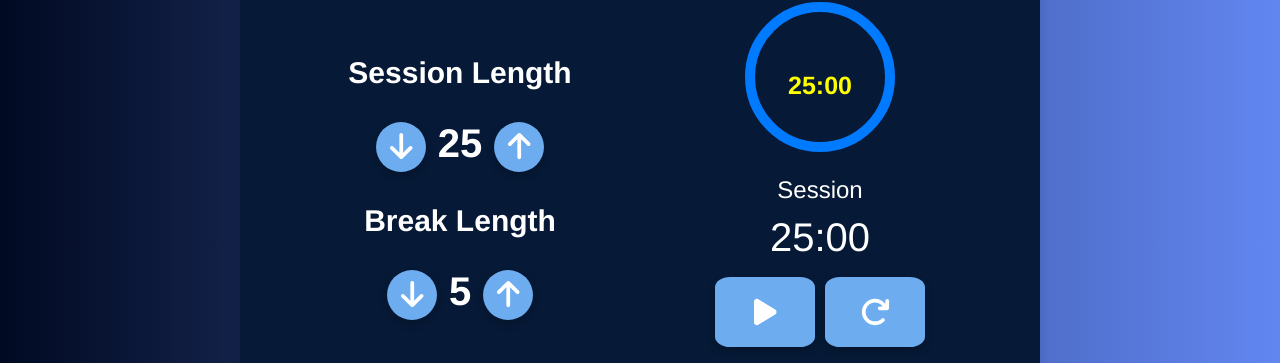
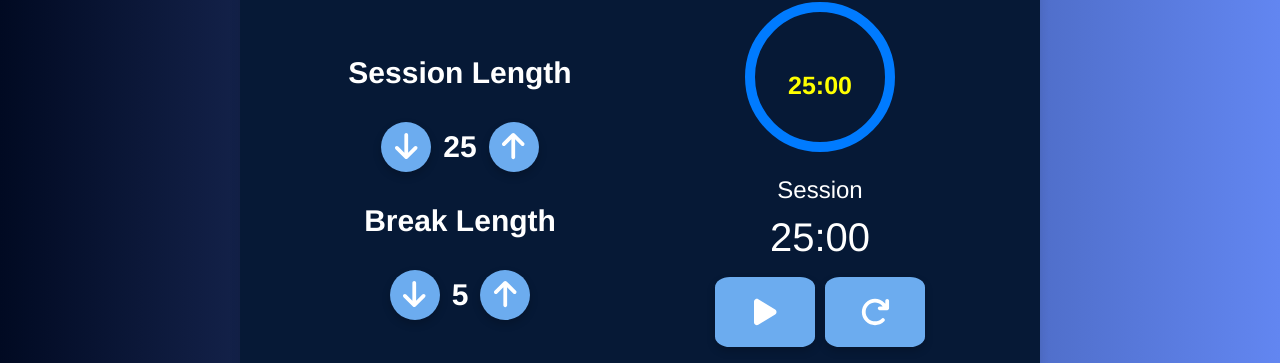
Before and after one commit to S-chahine/pomodoro-timer, a React (Create React App) app: page / in a window 1280 px wide. Shown: the part 267-630 px from the top of the page. Built offline with nearby package versions, Linux system fonts and the light colour scheme.

Commit message:
minimize font size

```diff
--- a/src/components/BreakLength.css
+++ b/src/components/BreakLength.css
@@ -8,7 +8,7 @@
 }
 
 #break-length {
-    font-size: 40px;
+    font-size: 30px;
     font-weight: bold;
     margin: 0 12px;
     color: #fff;
--- a/src/components/SessionLength.css
+++ b/src/components/SessionLength.css
@@ -7,7 +7,7 @@
 }
 
 #session-length {
-    font-size: 40px;
+    font-size: 30px;
     font-weight: bold;
     margin: 0 12px;
     color: #fff;
```
